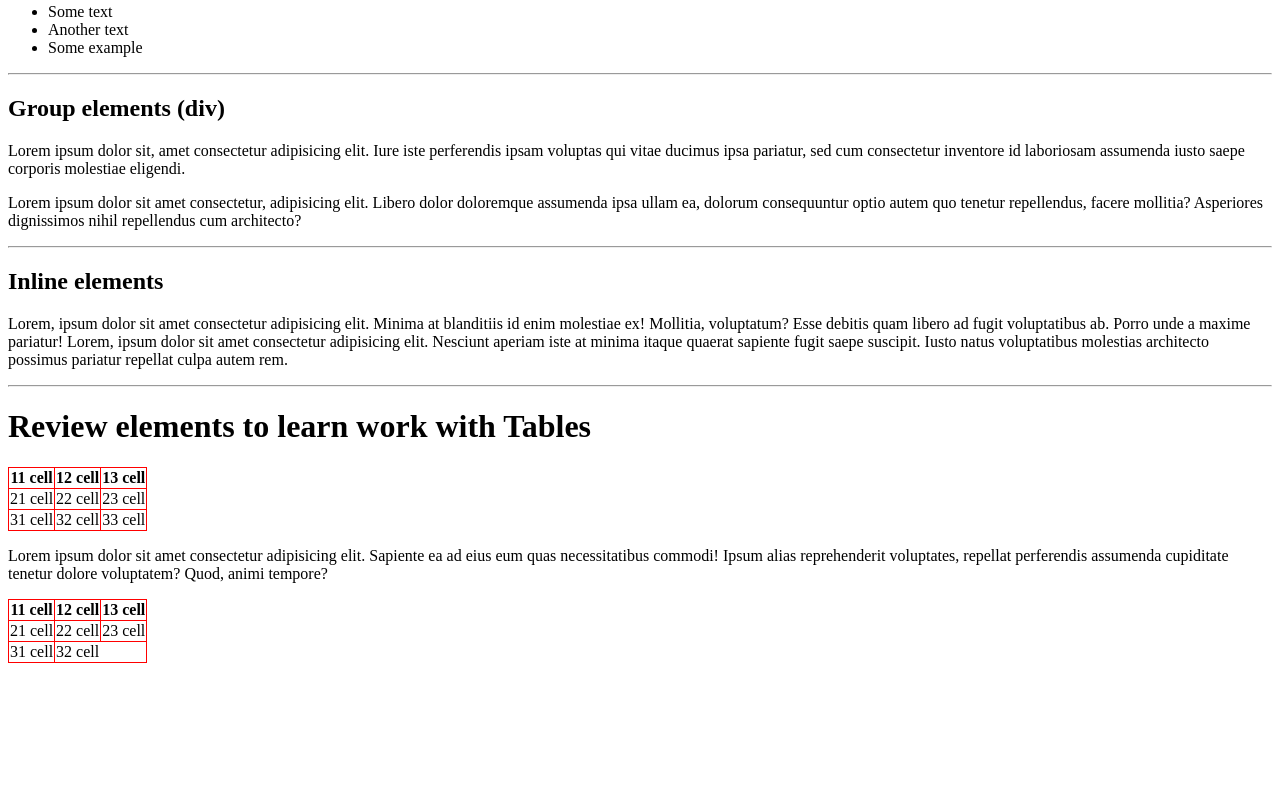
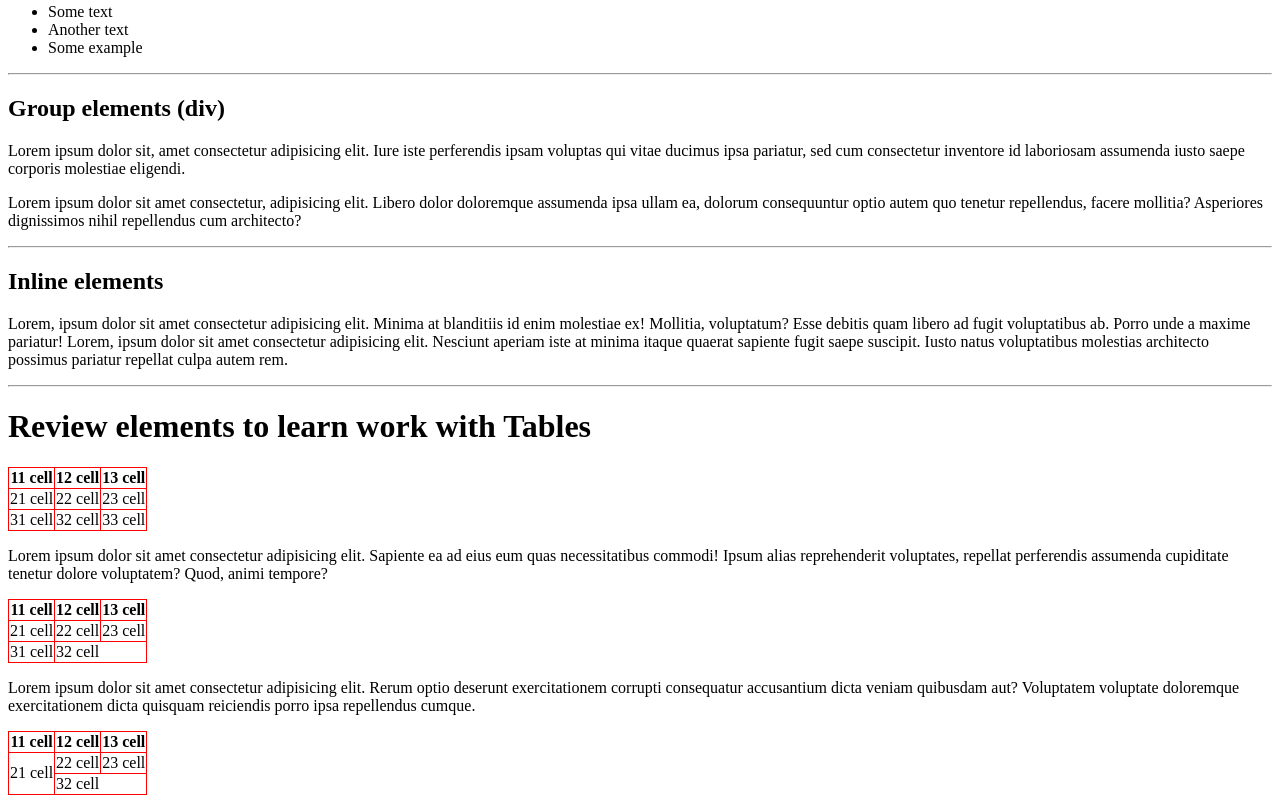
Before and after one commit to jlopezsa/HTMLandCSSconcepts, a plain HTML site: page HTMLandCSSelements/index.html in a window 1280 px wide. Shown: the part 712-1515 px from the top of the page. Before the commit the page ends 1383 px from the top, so only its background shows below. Drawn offline with Linux system fonts and the light colour scheme.

Commit message:
Merge two rows in table

```diff
--- a/HTMLandCSSelements/index.html
+++ b/HTMLandCSSelements/index.html
@@ -87,6 +87,23 @@
         </tr>
     </table>
 
+    <p>Lorem ipsum dolor sit amet consectetur adipisicing elit. Rerum optio deserunt exercitationem corrupti consequatur accusantium dicta veniam quibusdam aut? Voluptatem voluptate doloremque exercitationem dicta quisquam reiciendis porro ipsa repellendus cumque.</p>
+    <table>
+        <tr> <!--Row-->
+            <th>11 cell</th>
+            <th>12 cell</th>
+            <th>13 cell</th>
+        </tr>
+        <tr>
+            <td rowspan="2">21 cell</td>
+            <td>22 cell</td>
+            <td>23 cell</td>
+        </tr>
+        <tr>
+
+            <td colspan="2">32 cell</td>
+        </tr>
+    </table>
 
 </body>
 </html>
```
Also changed, not shown: HTMLandCSSelements/figuresReadme/table_merge_columns.jpg (added), HTMLandCSSelements/figuresReadme/table_merge_rows.jpg (added), 1 other file.
